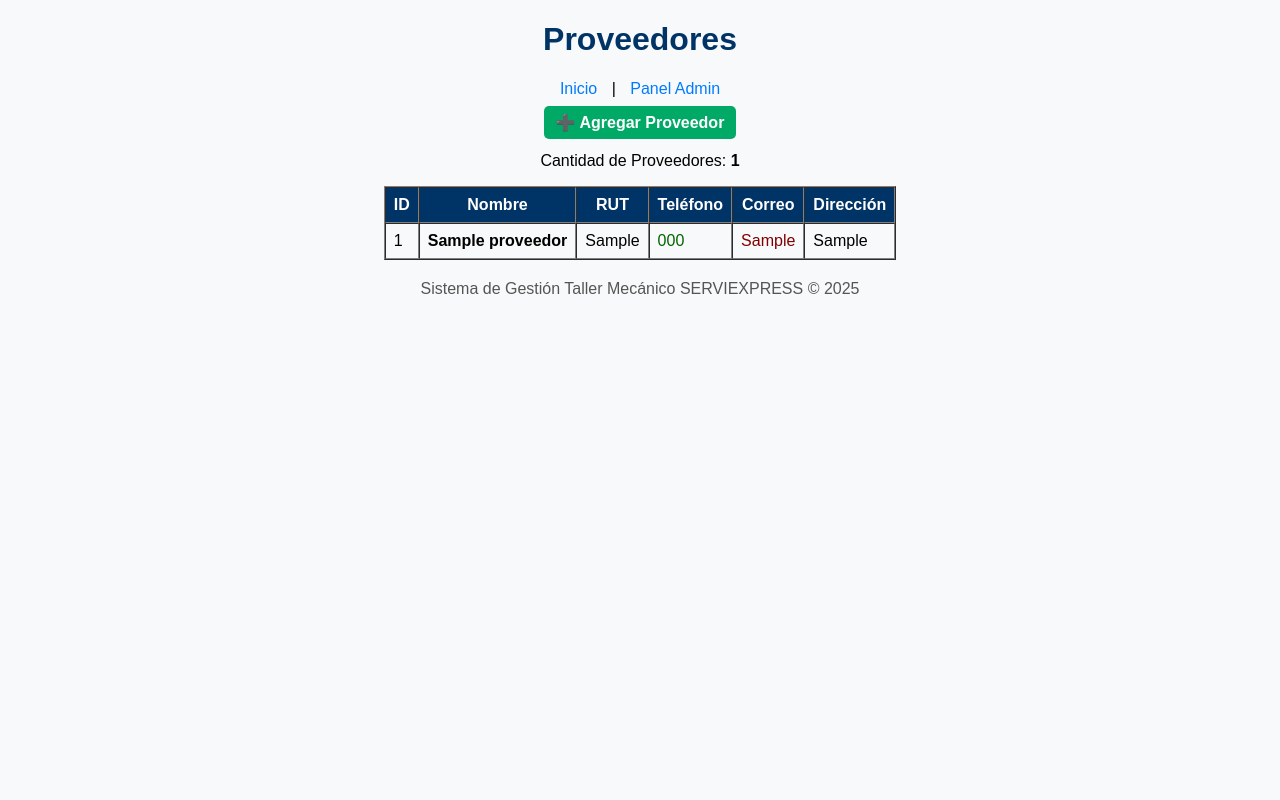
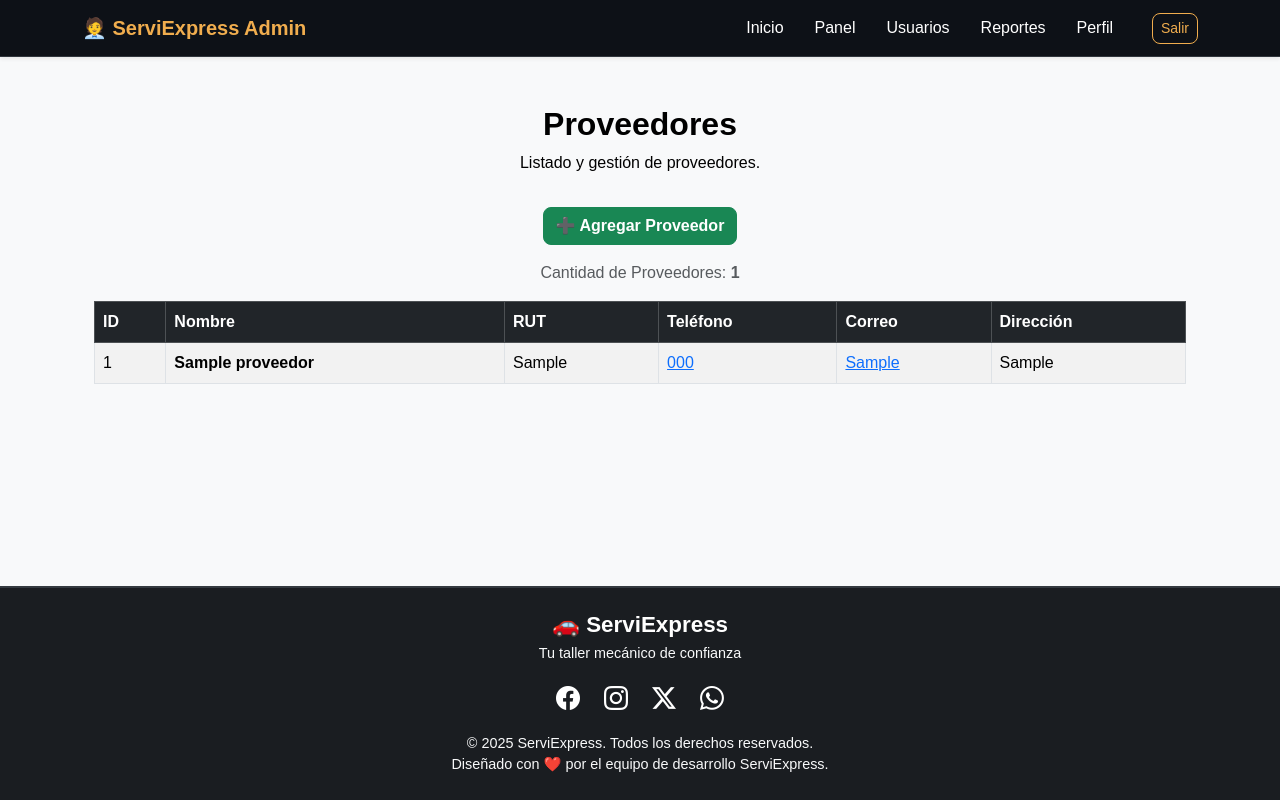
Before and after one commit to RoaStack/Serviexpress, a Django app: page /proveedores/ in a window 1280 px wide. Run offline with Django 5.2, Linux system fonts and the light colour scheme; a user stored in the database is signed in; tables that the repository leaves empty hold one stand-in row (values such as "Sample post").

Commit message:
cambios en app proveedores

```diff
--- a/proveedores/templates/proveedores/ficha_proveedores.html
+++ b/proveedores/templates/proveedores/ficha_proveedores.html
@@ -1,40 +1,43 @@
-<!doctype html>
-<html lang="es">
-<head>
-  <meta charset="utf-8">
-  <title>Proveedores</title>
-</head>
-<body style="background-color:#f8f9fa; font-family:Arial, sans-serif;">
+{% extends 'base.html' %}
+{% load static %}
 
-  <!-- Encabezado -->
-  <h1 style="text-align:center; color:#003366;">Proveedores</h1>
+{% block title %}Proveedores{% endblock %}
 
-  <!-- Navegación -->
-  <div style="text-align:center; margin-bottom:15px;">
-    <a href="/" style="color:#007bff; text-decoration:none; margin-right:10px;">Inicio</a> |
-    <a href="/admin/" style="color:#007bff; text-decoration:none; margin-left:10px;">Panel Admin</a>
+{% block extra_css %}
+<link rel="stylesheet" href="{% static 'usuarios/css/admin.css' %}">
+{% endblock %}
+
+{% block content %}
+<div class="container mt-4">
+
+  <div class="text-center">
+    <h2 class="dashboard-title">Proveedores</h2>
+    <p class="dashboard-subtitle">Listado y gestión de proveedores.</p>
   </div>
 
+  {# Si base.html no muestra messages, deja esta línea; si ya lo hace, quítala #}
+  {% include 'includes/messages.html' %}
+
   <!-- Botón para agregar proveedor -->
-  <div style="text-align:center; margin-bottom:20px;">
+  <div class="text-center my-3">
     {% if request.user.is_authenticated %}
-      <a href="{% url 'proveedores:crear' %}"
-          style="background-color:#0a6; color:white; padding:8px 12px; border-radius:5px; text-decoration:none; font-weight:bold;">
-          ➕ Agregar Proveedor
+      <a href="{% url 'proveedores:crear' %}" class="btn btn-success fw-semibold">
+        ➕ Agregar Proveedor
       </a>
     {% else %}
-      <a href="/accounts/login/" style="color:#07c;">Inicia sesión para agregar proveedores</a>
+      <a href="{% url 'usuarios:login_usuario' %}" class="btn btn-primary">
+        Inicia sesión para agregar proveedores
+      </a>
     {% endif %}
   </div>
 
   <!-- Total de proveedores -->
-  <p style="text-align:center;">Cantidad de Proveedores: <b>{{ proveedores|length }}</b></p>
+  <p class="text-center text-muted">Cantidad de Proveedores: <b>{{ proveedores|length }}</b></p>
 
-  <!-- Contenedor principal -->
-  <div style="display:flex; justify-content:center;">
-    <table border="1" cellpadding="8" cellspacing="0"
-  ="border-collapse:collapse; background-color:white; text-align:center; width:80%; max-width:800px;">
-      <thead style="background-color:#003366; color:white;">
+  <!-- Tabla de proveedores -->
+  <div class="table-responsive">
+    <table class="table table-striped table-bordered align-middle">
+      <thead class="table-dark">
         <tr>
           <th>ID</th>
           <th>Nombre</th>
@@ -50,23 +53,18 @@
           <td>{{ p.id }}</td>
           <td><b>{{ p.nombre }}</b></td>
           <td>{{ p.rut }}</td>
-          <td><a href="tel:{{ p.telefono }}" style="color:#006400; text-decoration:none;">{{ p.telefono }}</a></td>
-          <td><a href="mailto:{{ p.correo }}" style="color:#800000; text-decoration:none;">{{ p.correo }}</a></td>
+          <td><a href="tel:{{ p.telefono }}">{{ p.telefono }}</a></td>
+          <td><a href="mailto:{{ p.correo }}">{{ p.correo }}</a></td>
           <td>{{ p.direccion }}</td>
         </tr>
         {% empty %}
         <tr>
-          <td colspan="6" style="color:#999; padding:15px;">No hay proveedores registrados.</td>
+          <td colspan="6" class="text-center text-muted py-3">No hay proveedores registrados.</td>
         </tr>
         {% endfor %}
       </tbody>
     </table>
   </div>
 
-  <!-- Pie -->
-  <p style="text-align:center; margin-top:20px; color:#555;">
-    Sistema de Gestión Taller Mecánico SERVIEXPRESS © 2025
-  </p>
-
-</body>
-</html>
+</div>
+{% endblock %}
--- a/proveedores/urls.py
+++ b/proveedores/urls.py
@@ -1,3 +1,4 @@
+# proveedores/urls.py
 from django.urls import path
 from . import views
 
@@ -6,4 +7,6 @@ app_name = "proveedores"
 urlpatterns = [
     path("", views.proveedores_index, name="ficha_proveedores"),
     path("crear/", views.proveedor_crear, name="crear"),
+    path("<int:pk>/editar/", views.proveedor_editar, name="editar"),
+    path("<int:pk>/eliminar/", views.proveedor_eliminar, name="eliminar"),
 ]
--- a/proveedores/views.py
+++ b/proveedores/views.py
@@ -1,20 +1,61 @@
-from django.shortcuts import render, redirect
-from django.contrib.auth.decorators import login_required
+# proveedores/views.py
+from django.shortcuts import render, redirect, get_object_or_404
+from django.contrib.auth.decorators import login_required, user_passes_test
+from django.contrib import messages
 from .models import Proveedor
 from .forms import ProveedorForm
 
+# === Helper: solo administradores (misma lógica que 'servicios') ===
+def es_admin(user):
+    return user.is_staff or user.is_superuser
+
+# === Listar (tu "index") ===
+@login_required(login_url='usuarios:login_usuario')
+@user_passes_test(es_admin, login_url='usuarios:login_usuario')
 def proveedores_index(request):
     proveedores = Proveedor.objects.all()
     return render(request, "proveedores/ficha_proveedores.html", {"proveedores": proveedores})
 
-
-@login_required
+# === Crear ===
+@login_required(login_url='usuarios:login_usuario')
+@user_passes_test(es_admin, login_url='usuarios:login_usuario')
 def proveedor_crear(request):
     if request.method == "POST":
         form = ProveedorForm(request.POST)
         if form.is_valid():
             form.save()
-            return redirect("proveedores:ficha_proveedores")  # redirige al listado
+            messages.success(request, "Proveedor creado exitosamente ✅")
+            return redirect("proveedores:ficha_proveedores")
+        else:
+            messages.error(request, "Revisa los campos del formulario ❌")
     else:
         form = ProveedorForm()
-    return render(request, "proveedores/form.html", {"form": form})
+    return render(request, "proveedores/nuevo_proveedor.html", {"form": form})
+
+# === Editar ===
+@login_required(login_url='usuarios:login_usuario')
+@user_passes_test(es_admin, login_url='usuarios:login_usuario')
+def proveedor_editar(request, pk):
+    proveedor = get_object_or_404(Proveedor, pk=pk)
+    if request.method == "POST":
+        form = ProveedorForm(request.POST, instance=proveedor)
+        if form.is_valid():
+            form.save()
+            messages.success(request, "Proveedor actualizado correctamente ✅")
+            return redirect("proveedores:ficha_proveedores")
+        else:
+            messages.error(request, "No se pudo actualizar. Verifica los datos ❌")
+    else:
+        form = ProveedorForm(instance=proveedor)
+    return render(request, "proveedores/nuevo_proveedor.html", {"form": form, "proveedor": proveedor})
+
+# === Eliminar ===
+@login_required(login_url='usuarios:login_usuario')
+@user_passes_test(es_admin, login_url='usuarios:login_usuario')
+def proveedor_eliminar(request, pk):
+    proveedor = get_object_or_404(Proveedor, pk=pk)
+    if request.method == "POST":
+        proveedor.delete()
+        messages.success(request, "Proveedor eliminado exitosamente 🗑️")
+        return redirect("proveedores:ficha_proveedores")
+    return render(request, "proveedores/confirmar_eliminacion.html", {"proveedor": proveedor})
```
Also changed, not shown: proveedores/templates/proveedores/form.html (deleted, +0 -21 lines), proveedores/templates/proveedores/nuevo_proveedor.html (added, +34 -0 lines), proveedores/templates/proveedores/confirmar_eliminacion.html (added), 1 other file.
